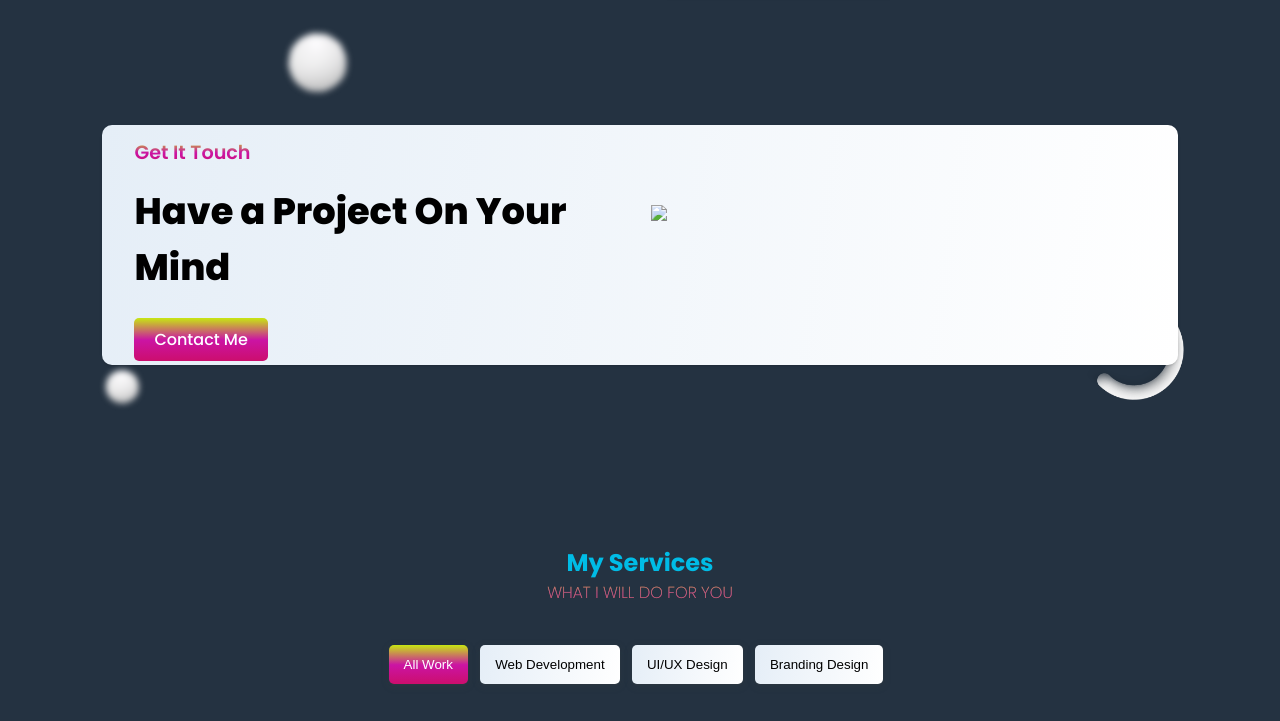
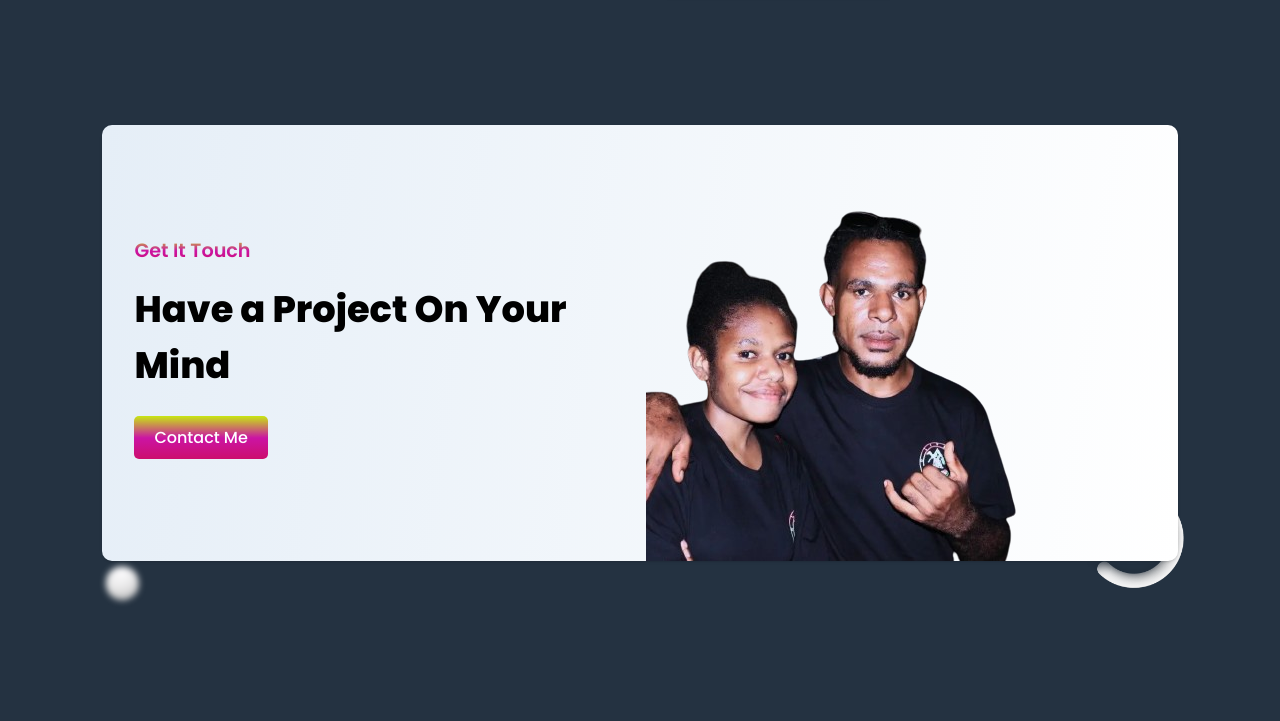
Before and after one commit to IvenLagowan/profile-ivenlagowan, a plain HTML site: page index.html in a window 1280 px wide. Shown: the part 2115-2836 px from the top of the page. Drawn offline with nearby package versions, Linux system fonts and the light colour scheme.

Commit message:
update NC

```diff
--- a/index.html
+++ b/index.html
@@ -228,7 +228,7 @@
                     <h3>Have a Project On Your Mind</h3>
                     <a href="#contact" class="btn">Contact Me</a>
                 </div>
-                <img src="img/" class="first">
+                <img src="img/supporrtes.png" class="first">
             </div>
 
             <div class="showcase">
```
Also changed, not shown: img/papakuat.jpg (added), img/supporrtes.png (added).
